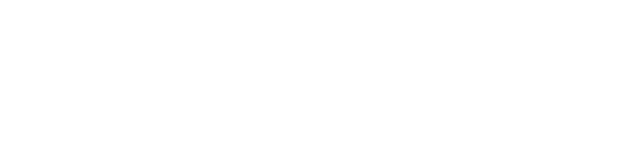
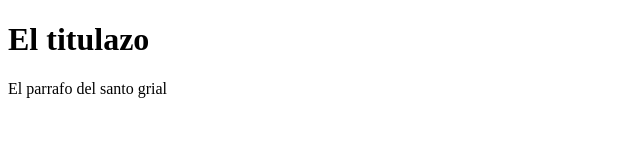
Before and after one commit to AleksHodur/UD-5_Tarea5_Aleksandra_Remote, a plain HTML site: page index.html in a window 1280 px wide. Shown: the whole page, without its empty margins (0-640 px from the left). Drawn offline with Linux system fonts and the light colour scheme.

Commit message:
Añadidos titulo1 y parrafo1

```diff
--- a/index.html
+++ b/index.html
@@ -7,6 +7,7 @@
     <title>Document</title>
 </head>
 <body>
-
+    <h1>El titulazo</h1>
+    <p>El parrafo del santo grial</p>
 </body>
 </html>
```
